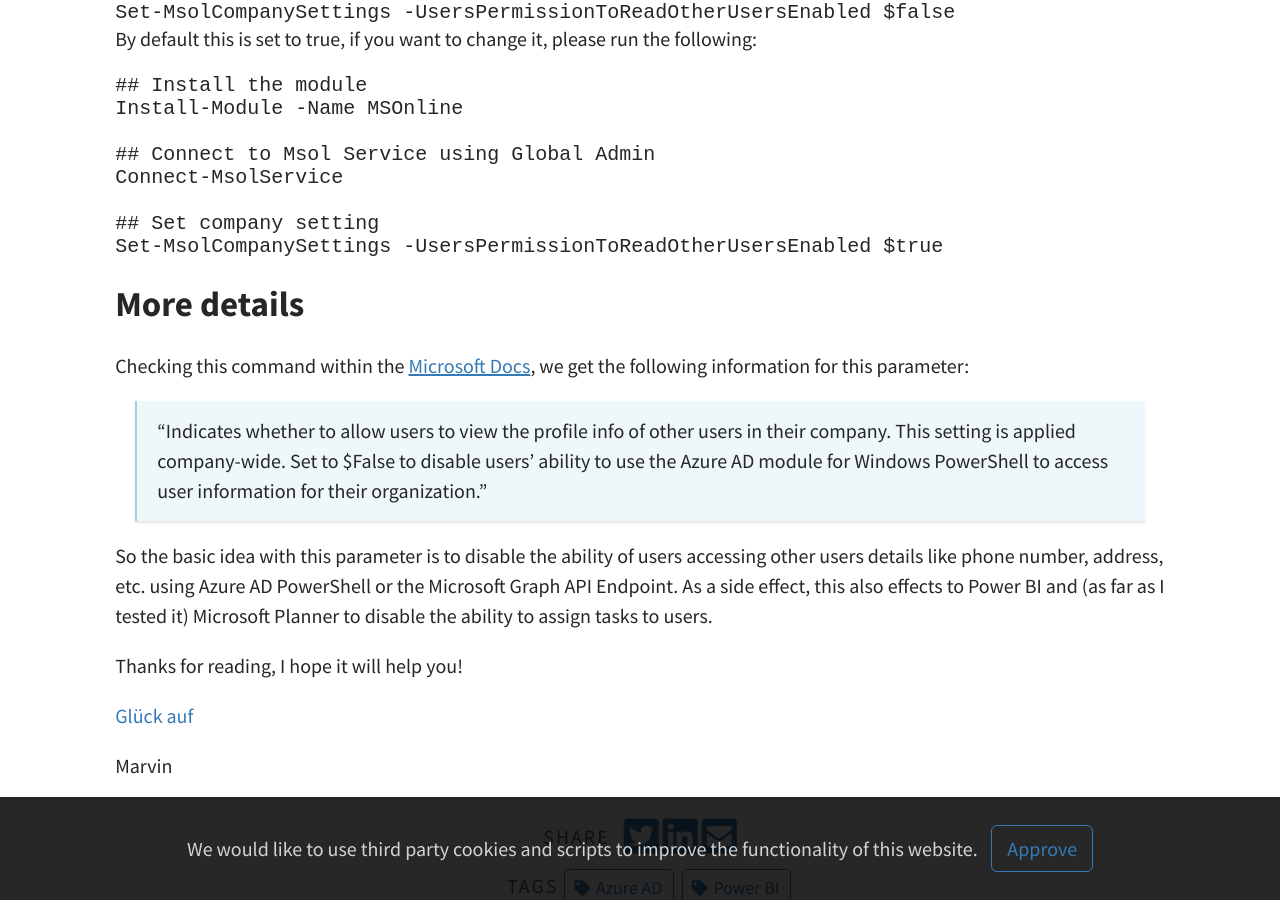
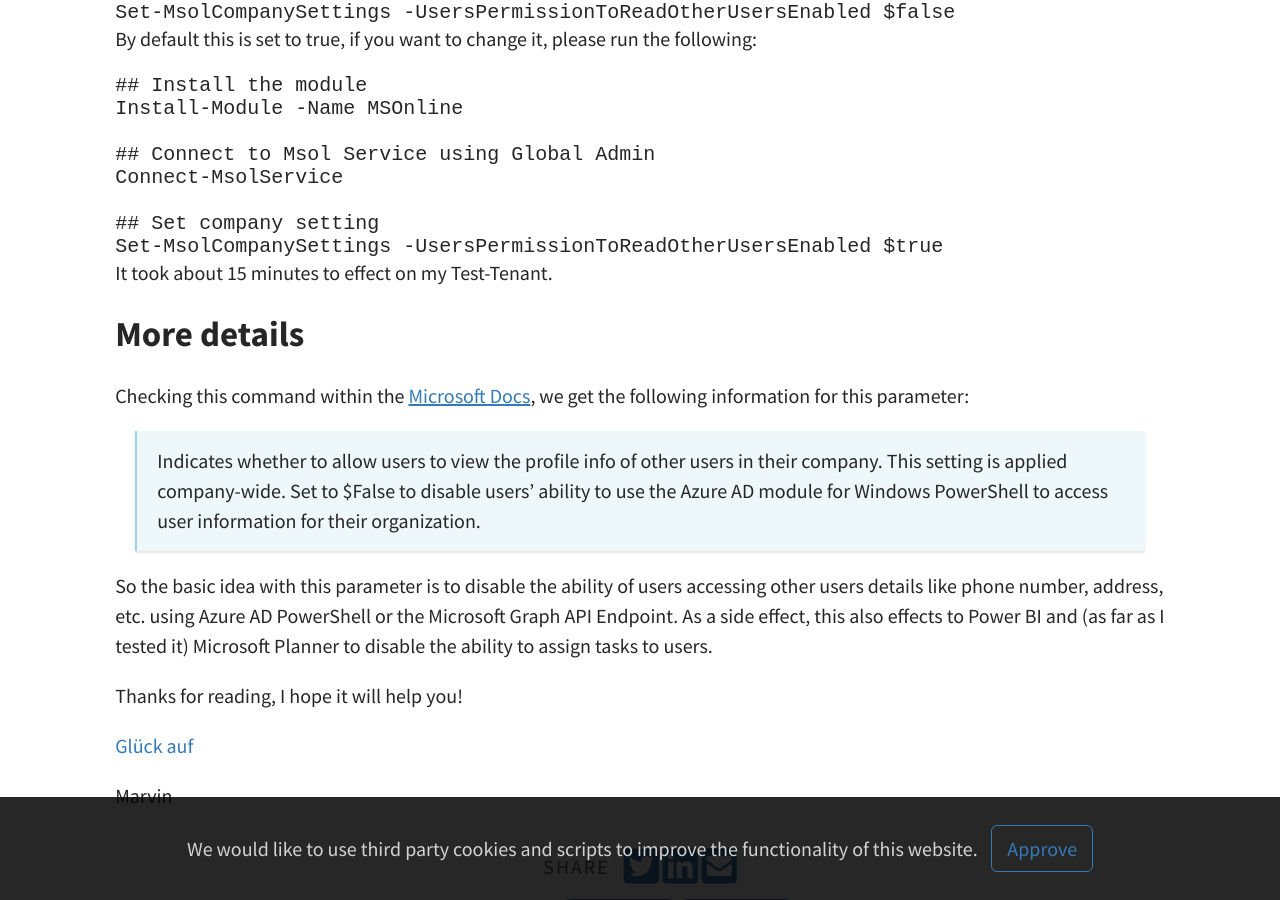
Before and after one commit to Cloud-Kumpel/CloudKumpel, a Jekyll site: the page built from _posts/2021-12-09-PowerBI-AzureAD-Error.md, in a window 1280 px wide and 900 px high, scrolled down 1762 px. Built offline with Jekyll 4.4.1, drawn with Linux system fonts in a browser that asks for light colours; comment, search, counter and statistics services are not loaded.

Commit message:
Update 2021-12-09-PowerBI-AzureAD-Error.md

````diff
--- a/_posts/2021-12-09-PowerBI-AzureAD-Error.md
+++ b/_posts/2021-12-09-PowerBI-AzureAD-Error.md
@@ -31,6 +31,7 @@ This symptoms are sideeffects from the disabling a company setting "Users Permis
 Set-MsolCompanySettings -UsersPermissionToReadOtherUsersEnabled $false
 ```
 
+
 By default this is set to true, if you want to change it, please run the following:
 
 ```PowerShell
@@ -44,12 +45,16 @@ Connect-MsolService
 Set-MsolCompanySettings -UsersPermissionToReadOtherUsersEnabled $true
 ```
 
+
+It took about 15 minutes to effect on my Test-Tenant.
+
+
 ## More details
 
 Checking this command within the [<u>Microsoft Docs</u>](https://docs.microsoft.com/en-us/powershell/module/msonline/set-msolcompanysettings?view=azureadps-1.0#parameters), we get the following information for this parameter:
 
->"Indicates whether to allow users to view the profile info of other users in their company. This setting is applied company-wide.
-> Set to $False to disable users' ability to use the Azure AD module for Windows PowerShell to access user information for their organization."
+> Indicates whether to allow users to view the profile info of other users in their company. This setting is applied company-wide.
+> Set to $False to disable users' ability to use the Azure AD module for Windows PowerShell to access user information for their organization.
 
 So the basic idea with this parameter is to disable the ability of users accessing other users details like phone number, address, etc. using Azure AD PowerShell or the Microsoft Graph API Endpoint. As a side effect, this also effects to Power BI and (as far as I tested it) Microsoft Planner to disable the ability to assign tasks to users.
 
````
